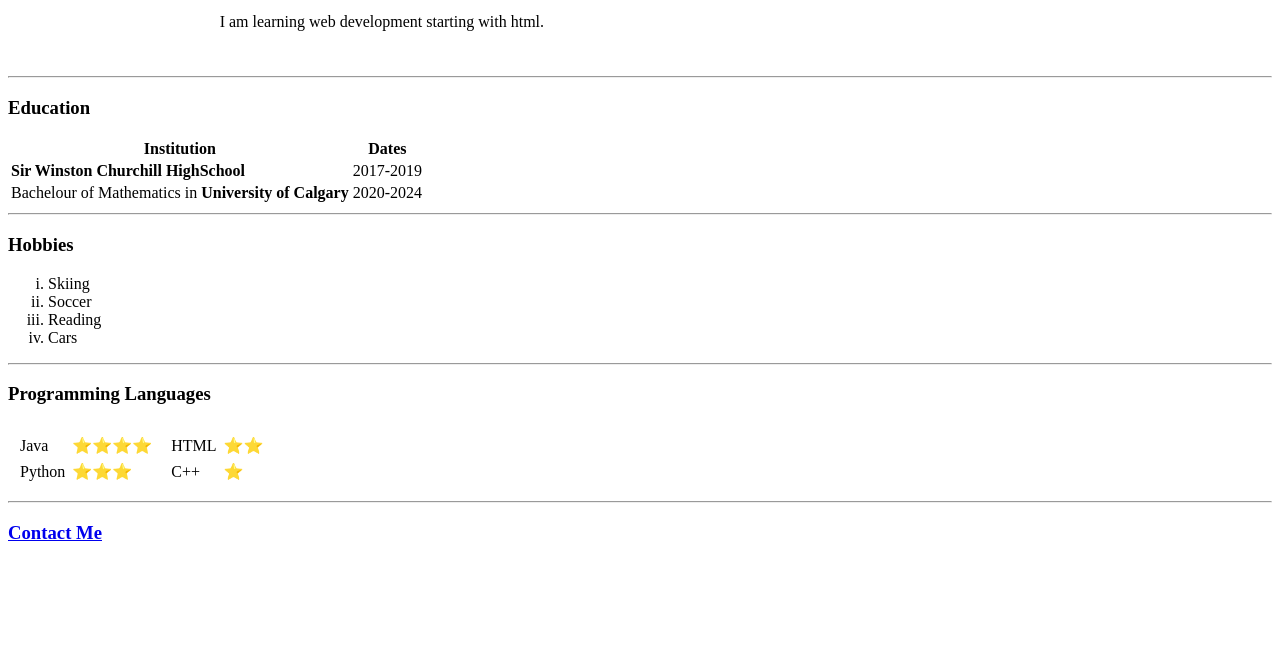
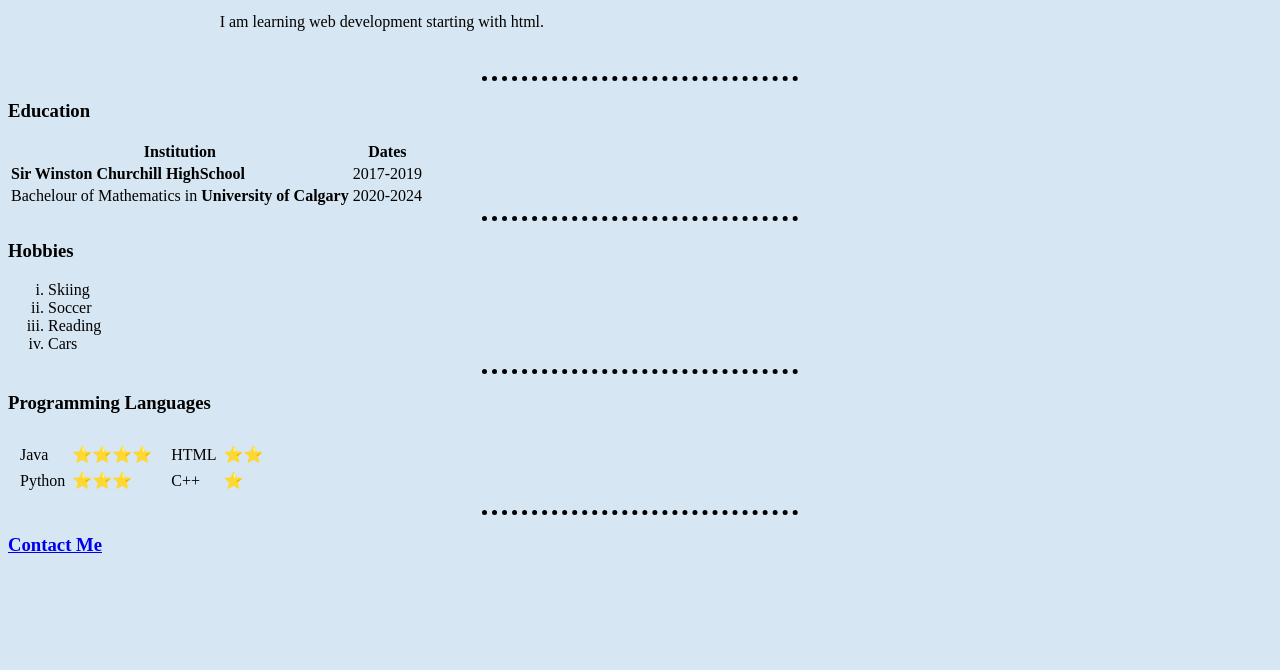
Before and after one commit to WesamOM/htmlPersonalWebsite, a plain HTML site: page index.html in a window 1280 px wide. Shown: the part 130-800 px from the top of the page. Drawn offline with Linux system fonts and the light colour scheme.

Commit message:
Added Internal CSS

```diff
--- a/index.html
+++ b/index.html
@@ -12,6 +12,19 @@
                     <p><em>Student in <strong><a href="https://www.ucalgary.ca/">University of Calgary</a></strong></em></p>
                     <p>I am learning web development starting with html.</p></td>
             </tr>
+            <style>
+                body {
+                    background-color: #D6E6F2;
+                }
+
+                hr {
+                    border-style: none;
+                    border-top-style: dotted;
+                    border-color: black;
+                    border-width: 5px;
+                    width: 25%;
+                }
+            </style>
         </table>
 
         <hr>
```
